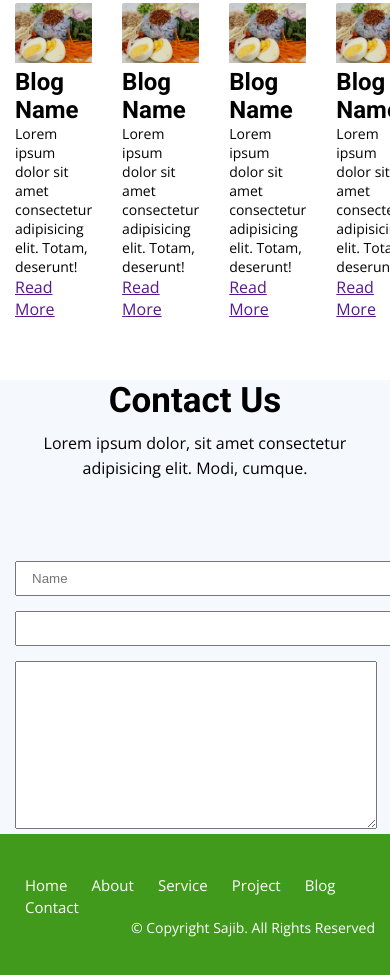
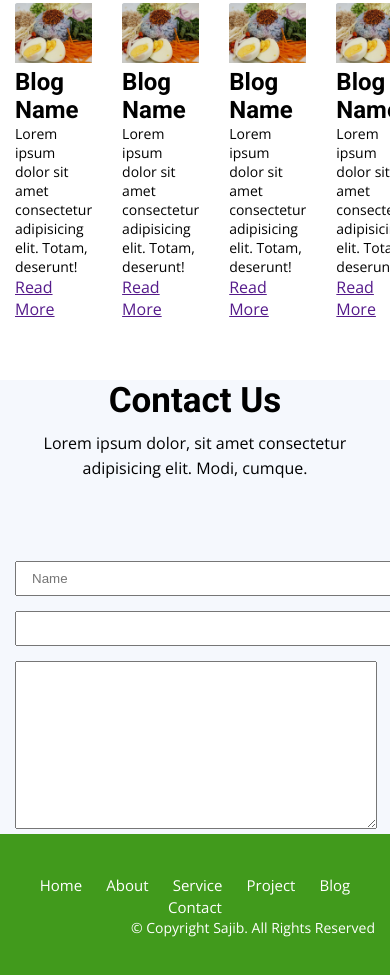
Before and after one commit to sajib28/ScssDemo, a plain HTML site: page index.html in a window 390 px wide. Shown: the part 1425-2400 px from the top of the page. Drawn offline with nearby package versions, Linux system fonts and the light colour scheme.

Commit message:
Written some responsive code

```diff
--- a/scss/main.scss
+++ b/scss/main.scss
@@ -285,4 +285,9 @@ nav {
         }
 
     }
+    #footer{
+        ul {
+            text-align: center;
+        }
+    }
 }
```
Also changed, not shown: scss/main.css, scss/main.min.css, 1 other file.
